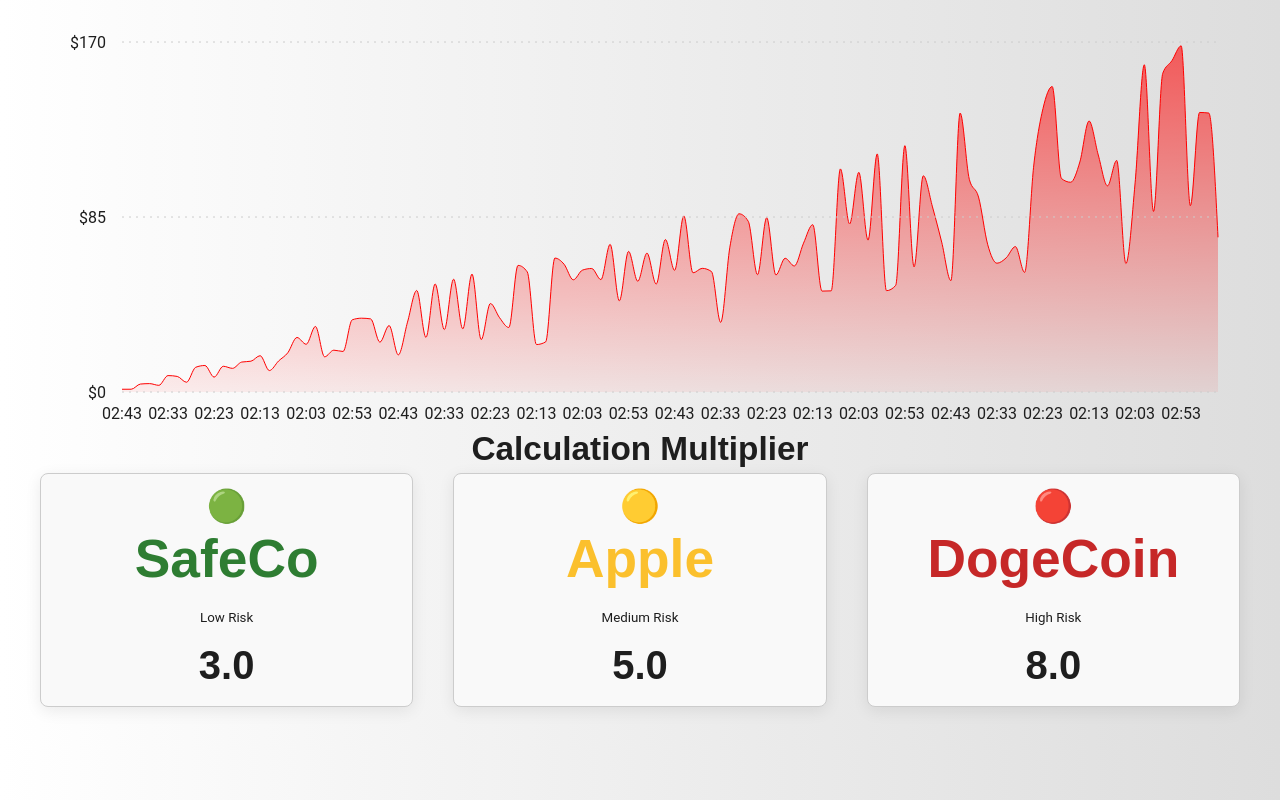
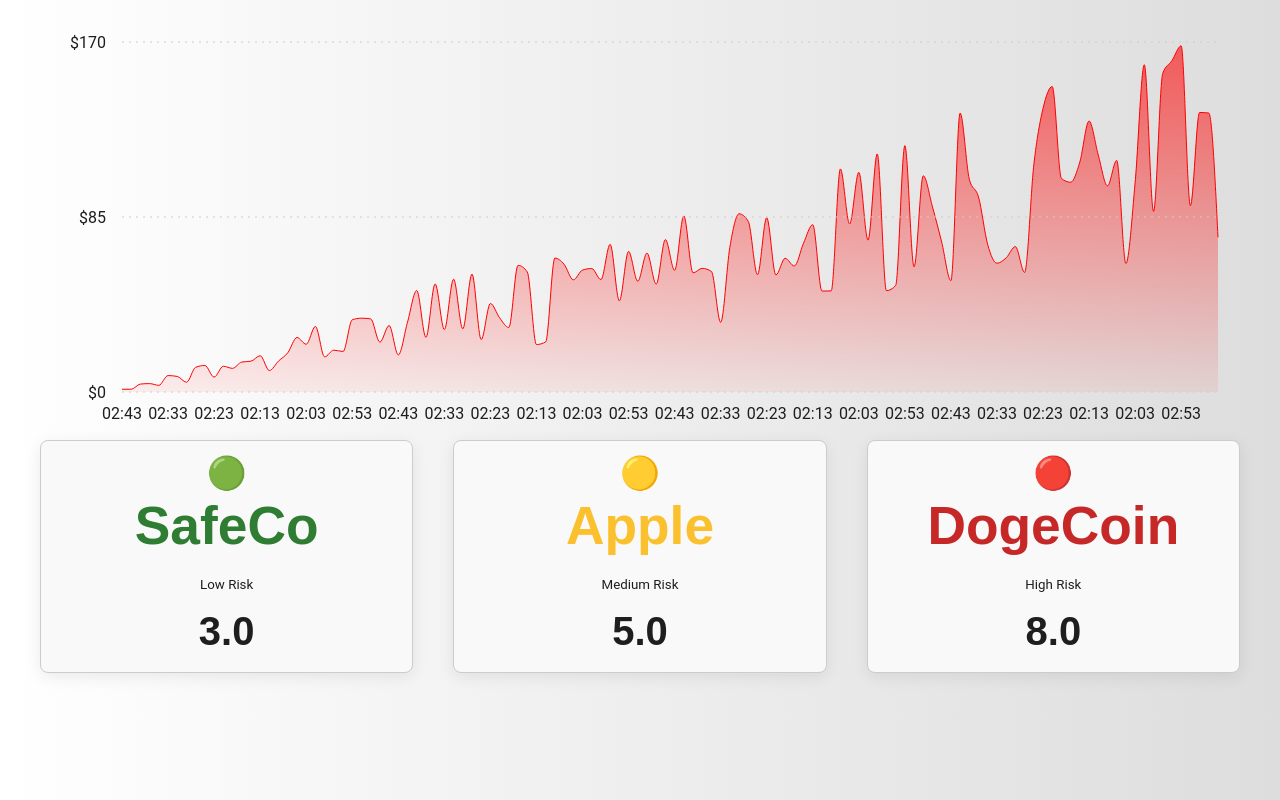
Before and after one commit to idrury/stock_sim, a React (Vite) app: page / in a window 1280 px wide. Built offline with nearby package versions, Linux system fonts and the light colour scheme.

Commit message:
removed line of code

```diff
--- a/src/App.tsx
+++ b/src/App.tsx
@@ -10,7 +10,6 @@
         <StatusView />
       </div>
       <div>
-        <h2>Calculation Multiplier</h2>
         <CalculationMultiplier />
       </div>
     </>
--- a/src/CalculationMultiplier.tsx
+++ b/src/CalculationMultiplier.tsx
@@ -57,6 +57,7 @@
       </div>
     </div>
 
+
     // Starts at low, med, high,
     // Then every 10 seconds, it gets timesed by a multiplier.
     // There are 2 multiplers for every risk level
```
